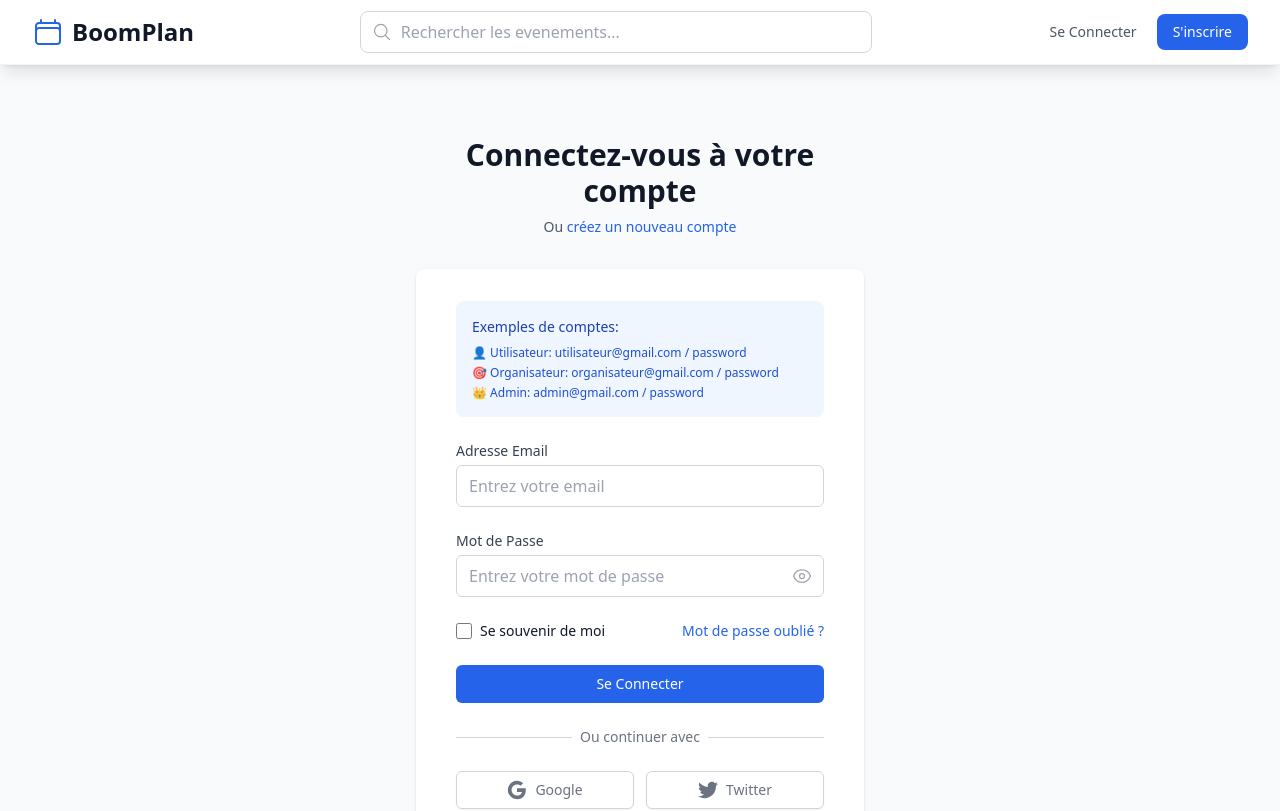
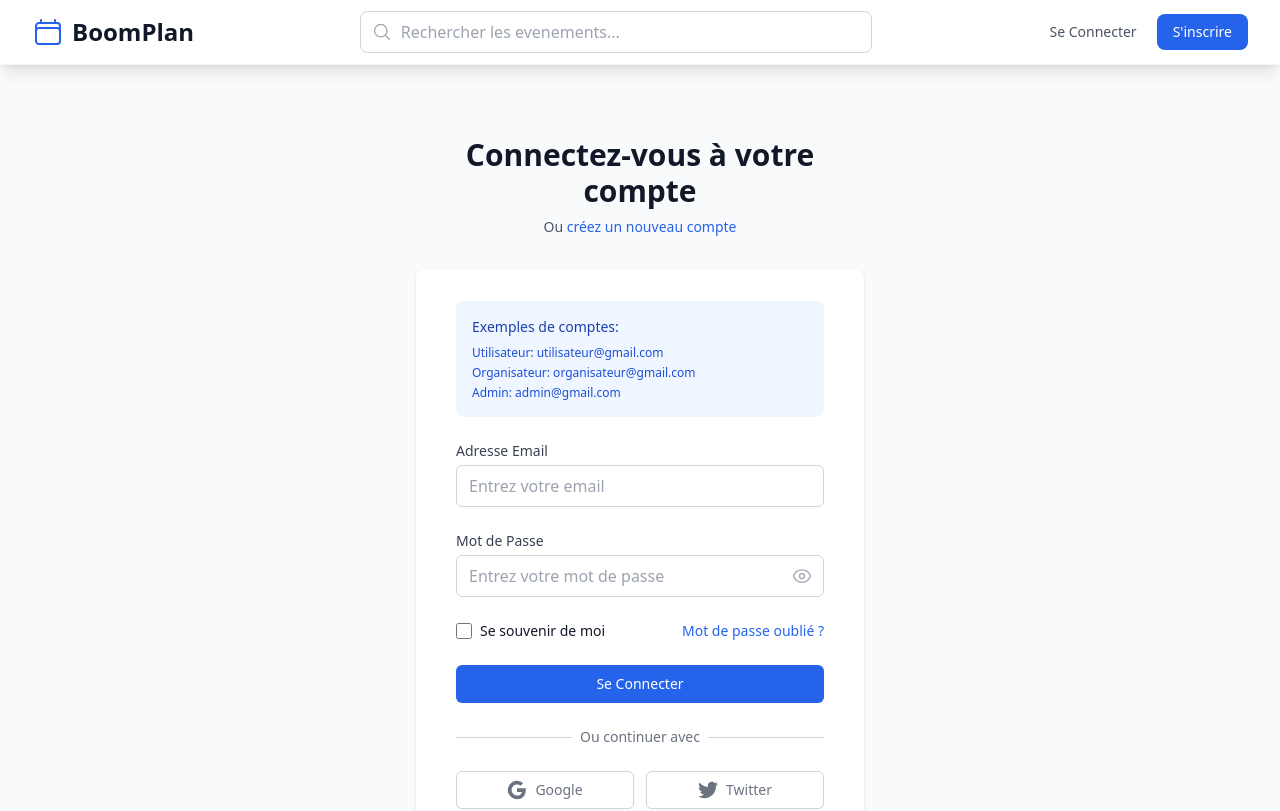
Before and after one commit to jamal0042/boomPlan, a React (Vite) app: page /login in a window 1280 px wide. Shown: the top 811 px of the page. Built offline with nearby package versions, Linux system fonts and the light colour scheme.

Commit message:
correction

```diff
--- a/src/pages/auth/Login.tsx
+++ b/src/pages/auth/Login.tsx
@@ -82,9 +82,9 @@ const Login: React.FC = () => {
           <div className="mb-6 p-4 bg-blue-50 rounded-lg">
             <h3 className="text-sm font-medium text-blue-800 mb-2">Exemples de comptes:</h3>
             <div className="text-xs text-blue-700 space-y-1">
-              <div>👤 Utilisateur: utilisateur@gmail.com / password</div>
-              <div>🎯 Organisateur: organisateur@gmail.com / password</div>
-              <div>👑 Admin: admin@gmail.com / password</div>
+              <div> Utilisateur: utilisateur@gmail.com</div>
+              <div> Organisateur: organisateur@gmail.com</div>
+              <div> Admin: admin@gmail.com</div>
             </div>
           </div>
 
```
